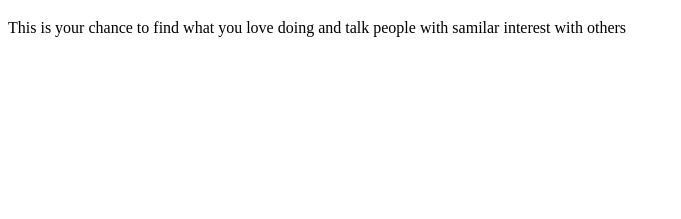
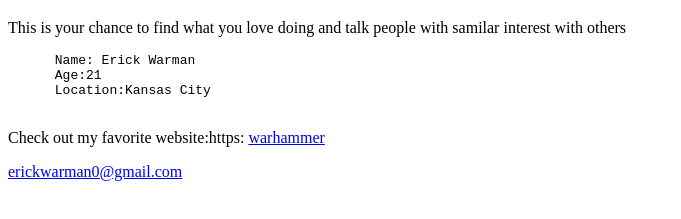
Before and after one commit to MiniatureWorriar/MiniaturesChat, a plain HTML site: page index.html in a window 1280 px wide. Shown: the part 61-280 px from the top of the page, without its empty margins (0-681 px from the left). Drawn offline with Linux system fonts and the light colour scheme.

Commit message:
Update index.html

```diff
--- a/index.html
+++ b/index.html
@@ -7,6 +7,17 @@
   <header>
     <h1>welcome to Miniatures Community Webpage</h1>
       <p>This is your chance to find what you love doing and talk people with samilar interest with others</p>
+    <pre>
+      Name: Erick Warman
+      Age:21
+      Location:Kansas City
+    </pre>
+    <section>
+      <p>Check out my favorite website:https: <a href="https://www.warhammer.com/en-US/home"target="_blank"> warhammer</a>
+        </p>
+      <a href="erickwarman0@gmail.com"target="_blank">erickwarman0@gmail.com</a>
+      <a href
+    </section>
   </header>
   </body>
 </html>
```
